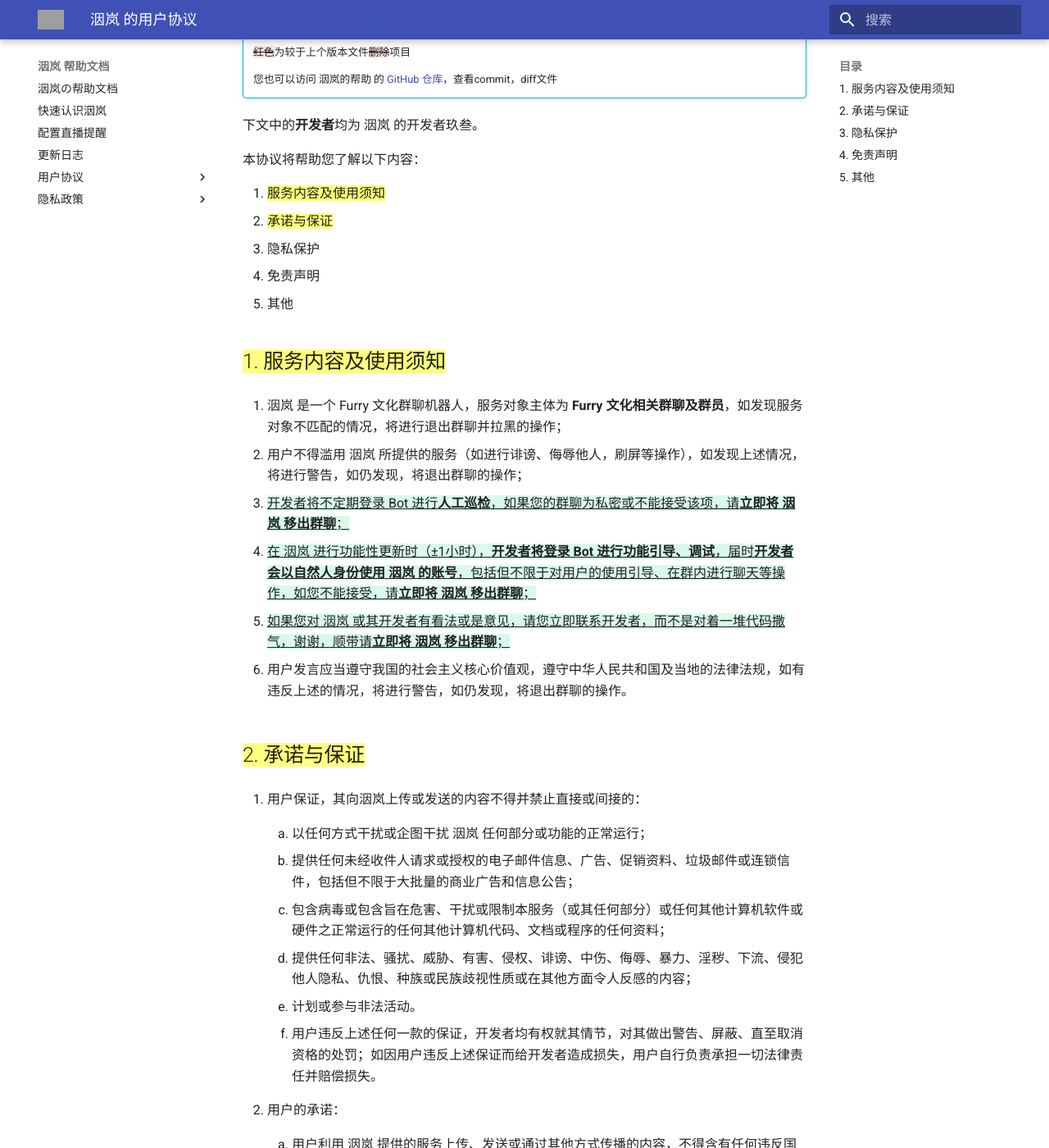
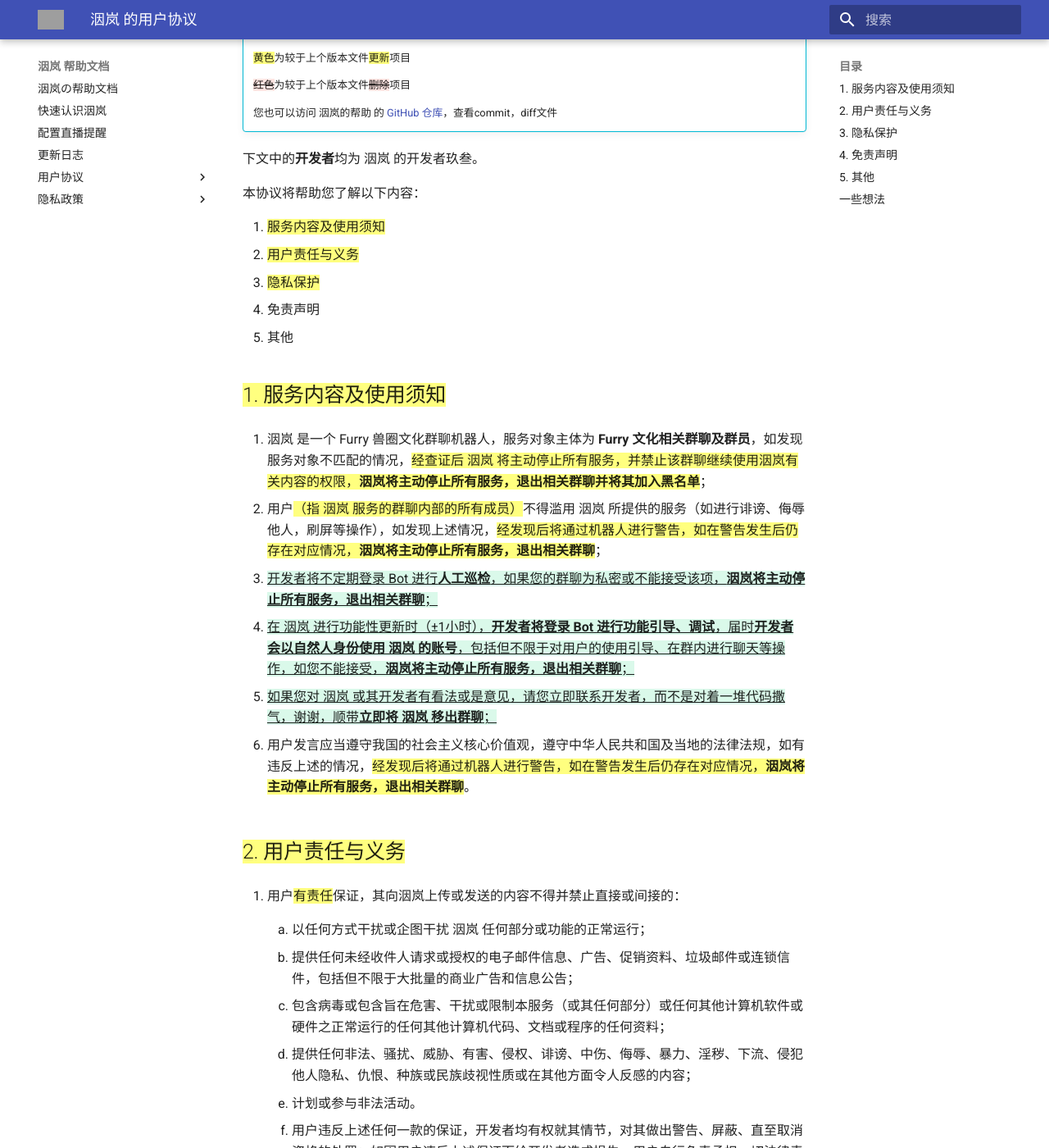
Before and after one commit to colour93/yinlan-help, an MkDocs documentation site: the page built from docs/userAgreement/index.md, in a window 1280 px wide and 1400 px high, scrolled down 522 px. Shown: the whole window at 82% size. Built offline with MkDocs 1.6.1 and Material for MkDocs 9.7.7, drawn with Linux system fonts in a browser that asks for light colours; some of the changed text lies outside the part shown; grey boxes are pictures that could not be loaded.

Commit message:
用户协议及隐私政策更新

```diff
--- a/docs/userAgreement/index.md
+++ b/docs/userAgreement/index.md
@@ -4,9 +4,9 @@
 
 !!!info "我们鼓励你把Bot拉入自己的群内，但是如果你不是群主/群管，请提前征得同意，避免不愉快的事情发生。"
 
-!!!tip "本政策仅适用于玖叁的 FurBot - 洇岚  最近更新日期：2022年4月20日"
+!!!tip "本协议适用于玖叁的群聊机器人服务 （FurBot - 洇岚，以下简称“洇岚”或“本服务”），协议可能会由于功能或政策变化进行更新。 最近更新日期：2022年4月22日"
 
-    如您有异议，请与我联系，如您不能接受，可以将 洇岚 **踢出**群聊。
+    如您在阅读本协议后存在异议，或不同意此协议条款中的有关内容，请与开发者联系，并暂时停止使用 洇岚 提供的任何服务，将其**移出您的群聊**。
 
 !!!tip "洇岚开源版计划制作中，其将遵循 AGPLv3 协议进行开源"
 
@@ -24,28 +24,28 @@
 本协议将帮助您了解以下内容：
 
 1. ==服务内容及使用须知==
-2. ==承诺与保证==
-3. 隐私保护
+2. ==用户责任与义务==
+3. ==隐私保护==
 4. 免责声明
 5. 其他
 
 ## ==1. 服务内容及使用须知==
 
-1. 洇岚 是一个 Furry 文化群聊机器人，服务对象主体为 **Furry 文化相关群聊及群员**，如发现服务对象不匹配的情况，将进行退出群聊并拉黑的操作；
+1. 洇岚 是一个 Furry 兽圈文化群聊机器人，服务对象主体为 **Furry 文化相关群聊及群员**，如发现服务对象不匹配的情况，{==经查证后 洇岚 将主动停止所有服务，并禁止该群聊继续使用洇岚有关内容的权限，**洇岚将主动停止所有服务，退出相关群聊并将其加入黑名单**==}；
 
-2. 用户不得滥用 洇岚 所提供的服务（如进行诽谤、侮辱他人，刷屏等操作），如发现上述情况，将进行警告，如仍发现，将退出群聊的操作；
+2. 用户{==（指 洇岚 服务的群聊内部的所有成员）==}不得滥用 洇岚 所提供的服务（如进行诽谤、侮辱他人，刷屏等操作），如发现上述情况，{==经发现后将通过机器人进行警告，如在警告发生后仍存在对应情况，**洇岚将主动停止所有服务，退出相关群聊**==}；
 
-3. {++开发者将不定期登录 Bot 进行**人工巡检**，如果您的群聊为私密或不能接受该项，请**立即将 洇岚 移出群聊**；++}
+3. {++开发者将不定期登录 Bot 进行**人工巡检**，如果您的群聊为私密或不能接受该项，**洇岚将主动停止所有服务，退出相关群聊**；++}
 
-4. {++在 洇岚 进行功能性更新时（±1小时），**开发者将登录 Bot 进行功能引导、调试**，届时**开发者会以自然人身份使用 洇岚 的账号**，包括但不限于对用户的使用引导、在群内进行聊天等操作，如您不能接受，请**立即将 洇岚 移出群聊**；++}
+4. {++在 洇岚 进行功能性更新时（±1小时），**开发者将登录 Bot 进行功能引导、调试**，届时**开发者会以自然人身份使用 洇岚 的账号**，包括但不限于对用户的使用引导、在群内进行聊天等操作，如您不能接受，**洇岚将主动停止所有服务，退出相关群聊**；++}
 
-5. {++如果您对 洇岚 或其开发者有看法或是意见，请您立即联系开发者，而不是对着一堆代码撒气，谢谢，顺带请**立即将 洇岚 移出群聊**；++}
+5. {++如果您对 洇岚 或其开发者有看法或是意见，请您立即联系开发者，而不是对着一堆代码撒气，谢谢，顺带**立即将 洇岚 移出群聊**；++}
 
-6. 用户发言应当遵守我国的社会主义核心价值观，遵守中华人民共和国及当地的法律法规，如有违反上述的情况，将进行警告，如仍发现，将退出群聊的操作。
+6. 用户发言应当遵守我国的社会主义核心价值观，遵守中华人民共和国及当地的法律法规，如有违反上述的情况，{==经发现后将通过机器人进行警告，如在警告发生后仍存在对应情况，**洇岚将主动停止所有服务，退出相关群聊**==}。
 
-## ==2. 承诺与保证==
+## ==2. 用户责任与义务==
 
-1. 用户保证，其向洇岚上传或发送的内容不得并禁止直接或间接的：
+1. 用户{==有责任==}保证，其向洇岚上传或发送的内容不得并禁止直接或间接的：
 
     1. 以任何方式干扰或企图干扰 洇岚 任何部分或功能的正常运行；
 
@@ -59,7 +59,7 @@
 
     6. 用户违反上述任何一款的保证，开发者均有权就其情节，对其做出警告、屏蔽、直至取消资格的处罚；如因用户违反上述保证而给开发者造成损失，用户自行负责承担一切法律责任并赔偿损失。
 
-2. 用户的承诺：
+2. 用户{==有责任==}承诺：
 
     1. 用户利用 洇岚 提供的服务上传、发送或通过其他方式传播的内容，不得含有任何违反国家法律法规政策的信息，包括但不限于下列信息：
 
@@ -100,14 +100,20 @@
 
 3. {++如用户为相关群聊的群主或管理员，还应承担以下责任：++}
 
-    1. {++主动维护群聊内部氛围，主动制止群聊成员在群聊内部进行前款所述的有关活动的责任；++}
+    1. {++群聊服务提供商用户协议中应承担的相应责任；++}
 
-    2. {++主动在洇岚**提供服务前**告知群聊成员有关本服务的用户协议及隐私政策，并**确认群聊成员已知情并同意**的责任。++}
+    2. {++主动维护群聊内部氛围，主动制止群聊成员在群聊内部进行前款所述的有关活动的责任；++}
+
+    3. {++主动在洇岚**提供服务前**告知群聊成员有关本服务的用户协议及隐私政策，并**确认群聊成员已知情并同意**的责任；++}
+
+    4. {++在群聊成员对洇岚有关服务存在异议并主动联系群主或管理员的情况下，主动停止使用本服务，并**将洇岚移出群聊的责任**。++}
 
 
-## 3. 隐私保护
+## 3. ==隐私保护==
 
-1. 用户使用本服务即表示用户同意根据洇岚的隐私政策收集和使用有关用户及用户使用本服务的某些信息。
+1. 用户使用本服务即表示用户同意根据洇岚的隐私政策收集和使用有关用户及用户使用本服务的某些信息；
+
+2. {++开发者承诺此信息不会交由任何第三方，仅用于提供洇岚正常服务所需，所有信息在服务器端及本地的存储时限不会超过**7天**；++}
 
 2. 开发者不会在未经合法用户授权时，公开、编辑或透露用户的个人信息，除非有下列情况：
 
@@ -147,4 +153,8 @@
 
     5. 用户参与诈骗或非法活动。
 
-3. 这玩意写着真累，总的来说，开发者绝对不会做昧良心的事情，本人所提供的服务也建立于大家对开发者的信任基础之上。
+!!!info "请继续阅读洇岚的[《隐私政策》](/privacy)"
+
+## 一些想法
+
+这玩意写着真累，总的来说，开发者绝对不会做昧良心的事情，开发者所提供的服务也建立于大家对开发者的信任基础之上。
```
Also changed, not shown: docs/privacy/index.md (+22 -19 lines).
